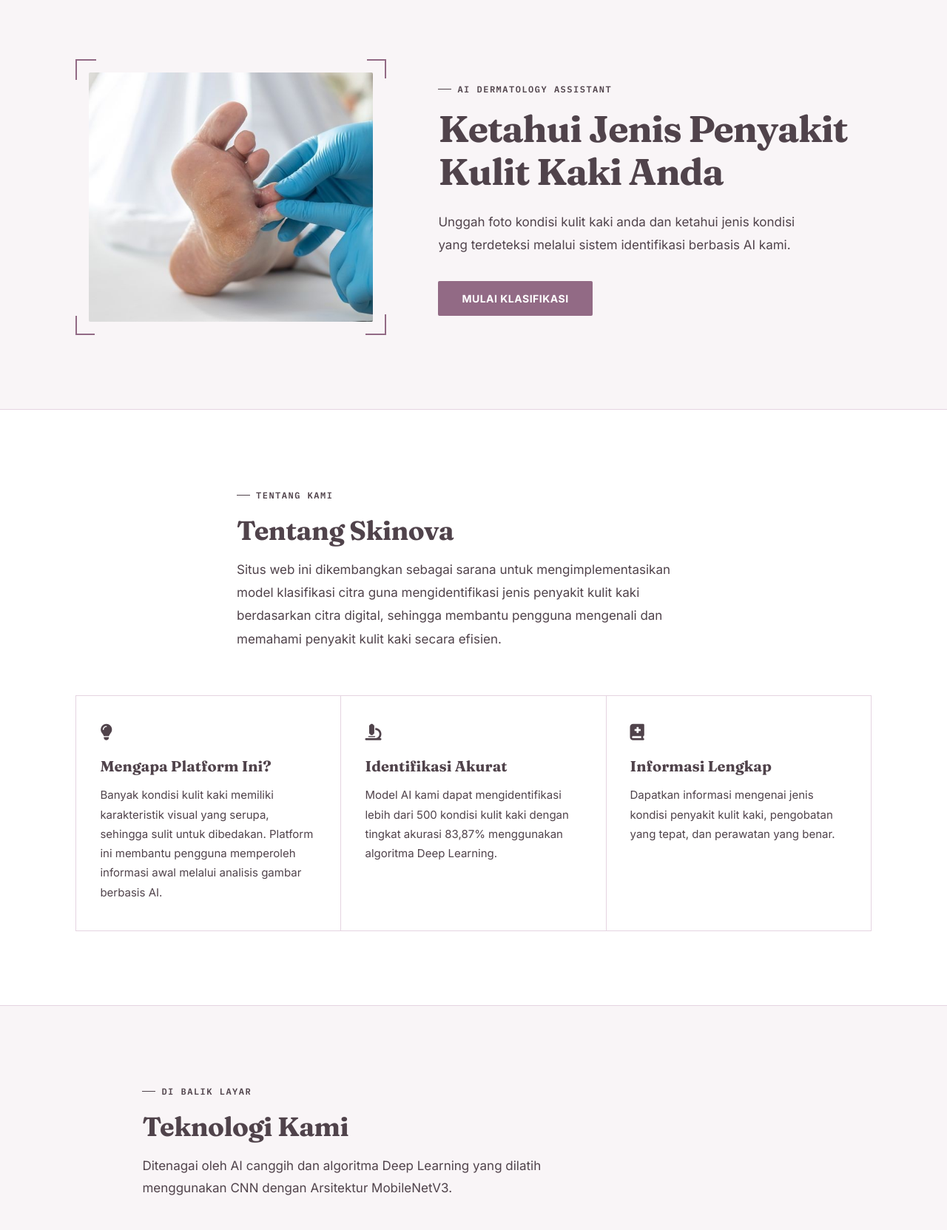
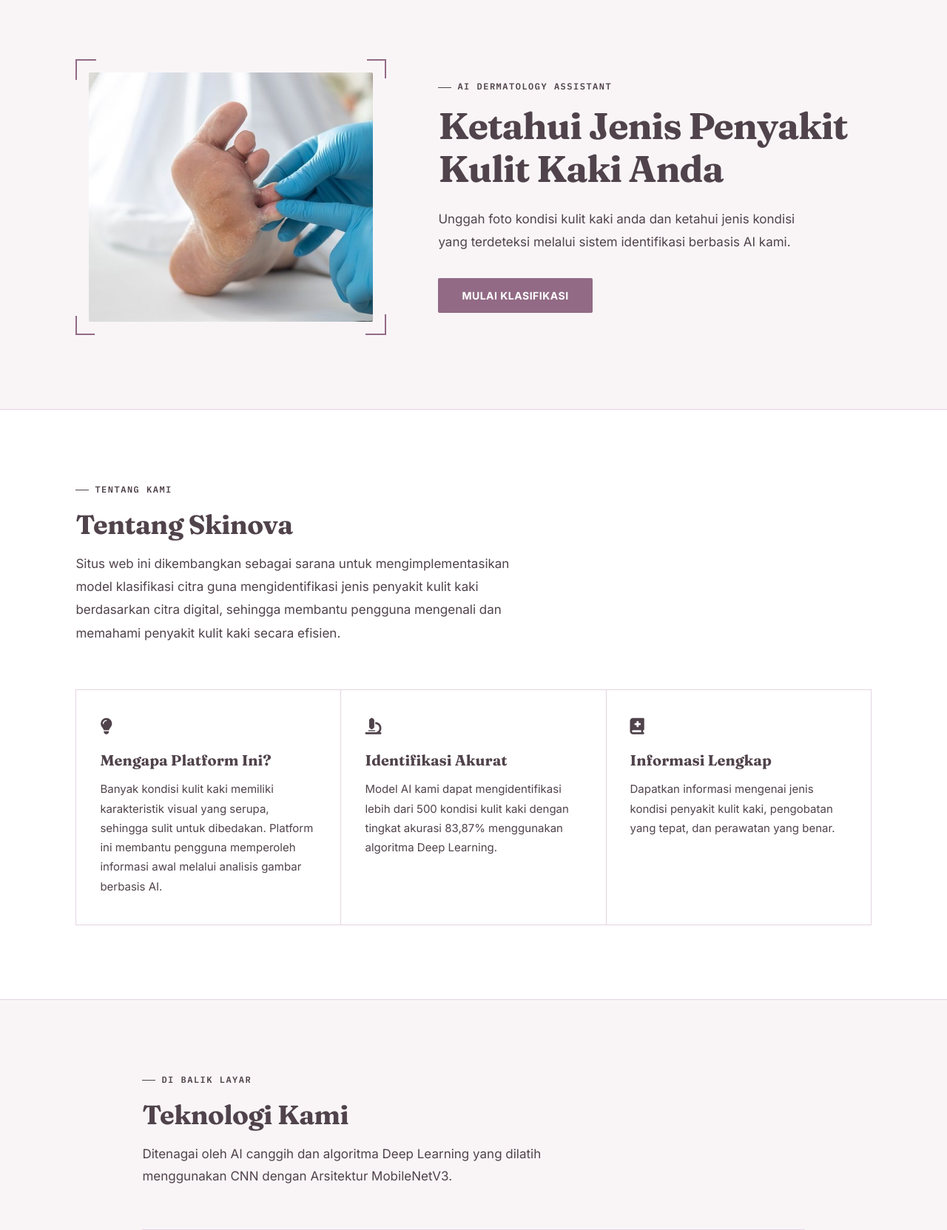
Before and after one commit to syachra/skripsi_final, a Flask app: page / in a window 1280 px wide. Shown: the part 81-1744 px from the top of the page at 74% size. Run offline with Flask 3, Linux system fonts and the light colour scheme.

Commit message:
Refactor CSS for layout adjustments and style changes
Updated CSS styles for layout and display properties.

```diff
--- a/static/css/style.css
+++ b/static/css/style.css
@@ -15,7 +15,6 @@
     --accent:    #b9b3b7;
     --line:      #e5d4e1;
     --line-strong:#eddde8;
-
 
     --font-display:'Fraunces', Georgia, serif;
     --font-body:'Inter', 'Segoe UI', sans-serif;
@@ -133,7 +132,7 @@ img{ display:block; max-width:100%; }
 /* SHARED ELEMENTS */
 
 .eyebrow{
-    display:inline-flex;
+    display:block;
     align-items:center;
     gap:8px;
 
@@ -153,6 +152,8 @@ img{ display:block; max-width:100%; }
     height:1px;
     background:var(--ink);
     display:inline-block;
+    vertical-align:middle;
+    margin-right:8px;
 }
 
 .section-heading{
@@ -272,8 +273,6 @@ img{ display:block; max-width:100%; }
 
 .about-inner{
     max-width:640px;
-    margin-left:auto;
-    margin-right:auto;
     margin-bottom:60px;
 }
 
```
